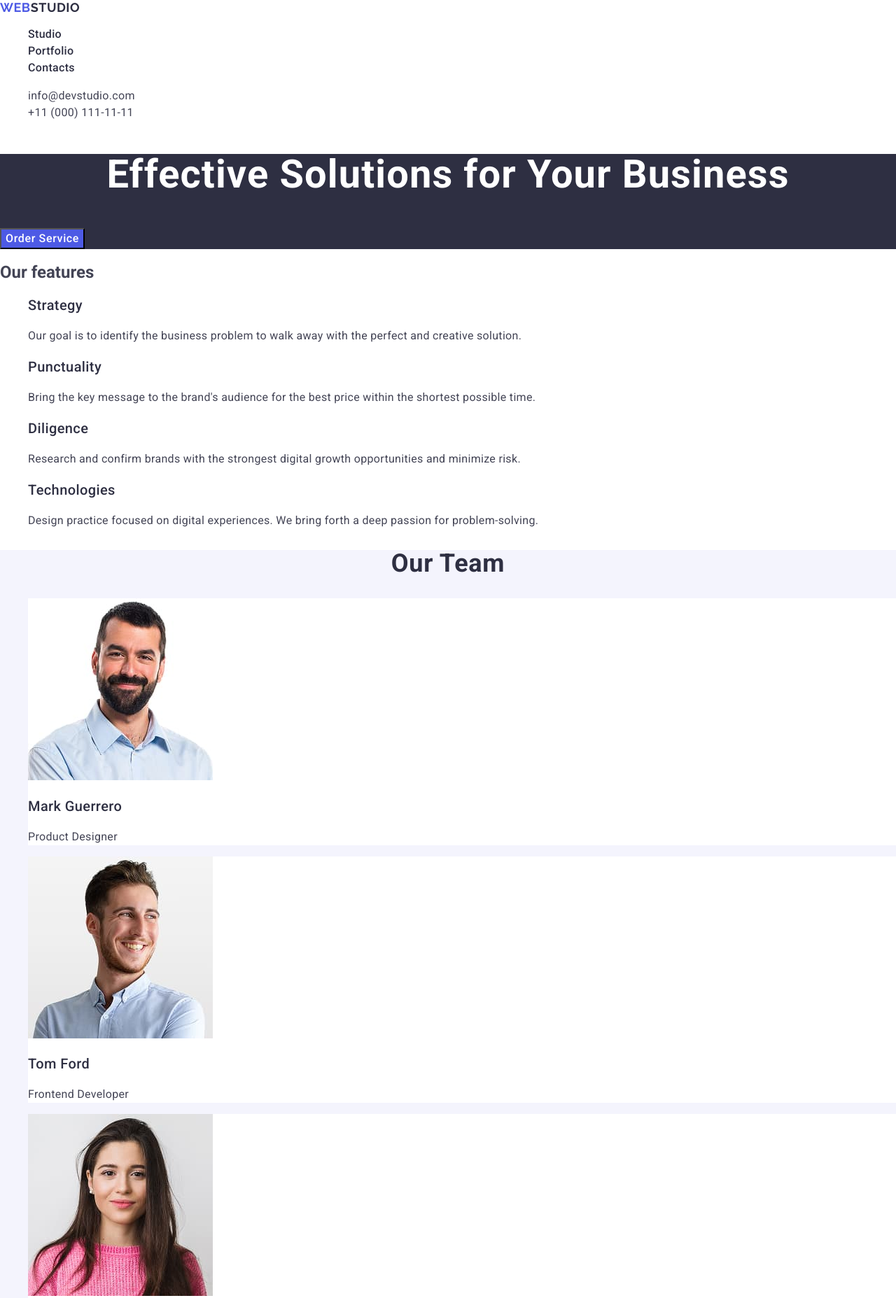
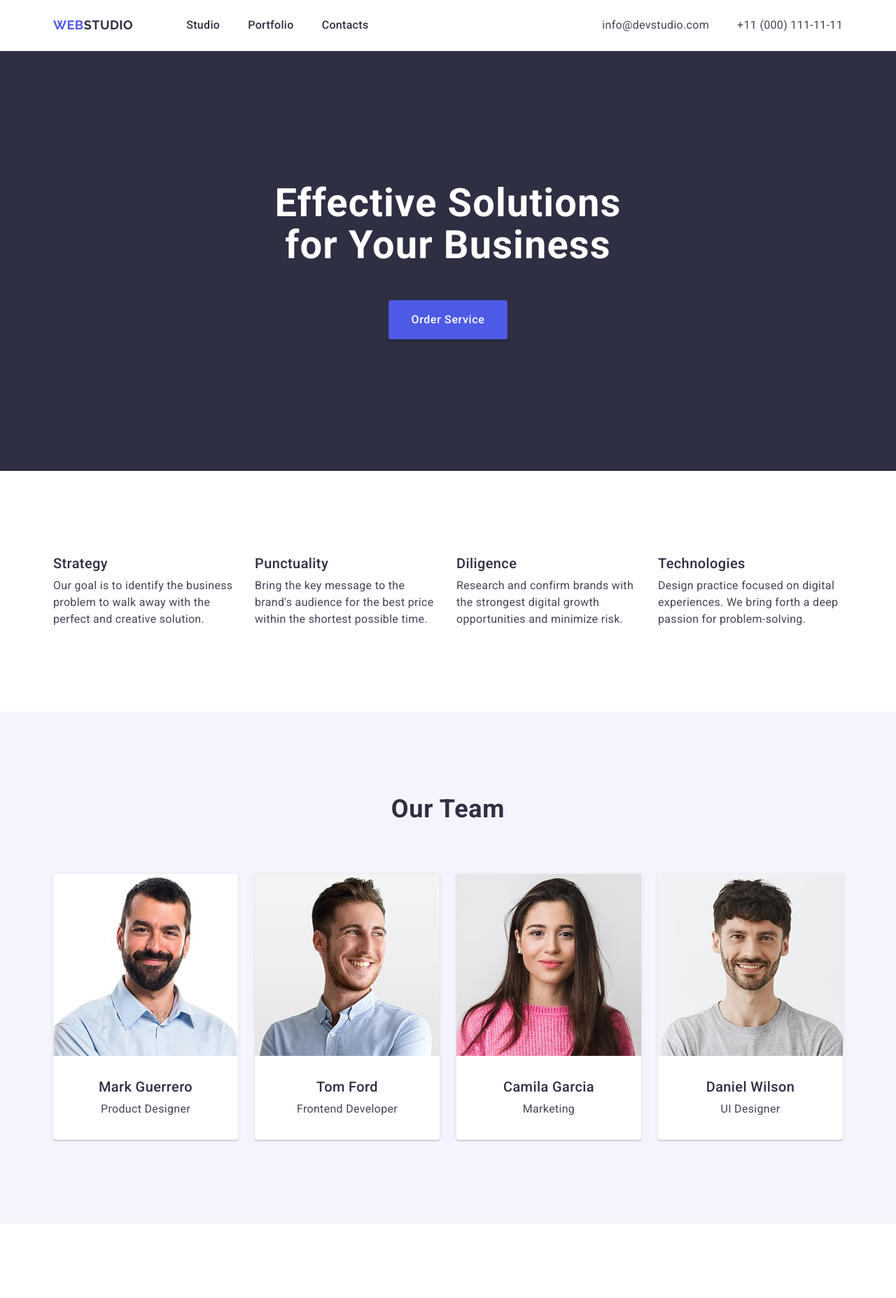
Before and after one commit to kutsarvasya/goit-markup-hw-3, a plain HTML site: page index.html in a window 1280 px wide. Shown: the top 1855 px of the page at 70% size. Drawn offline with nearby package versions, Linux system fonts and the light colour scheme.

Commit message:
finished homework

```diff
--- a/css/styles.css
+++ b/css/styles.css
@@ -5,10 +5,15 @@
   --background-color: #fff;
   --hover-color: #404bbf;
 }
+*,
+*::before,
+*::after {
+  box-sizing: border-box;
+}
 /* #region Common */
 
 body {
-  font-family: 'Roboto', sans-serif;
+  font-family: "Roboto", sans-serif;
   color: var(--text-color);
   background-color: var(--background-color);
 }
@@ -16,19 +21,44 @@ a {
   color: currentColor;
   text-decoration: none;
 }
+h1,
+h2,
+h3,
+h4,
+h5,
+h6,
+p {
+  margin: 0;
+}
 ul,
 ol {
   list-style: none;
+  padding: 0;
+  margin: 0;
 }
 button {
   font-family: inherit;
   color: currentColor;
   cursor: pointer;
+  border: none;
+  background-color: transparent;
+  font: inherit;
+}
+img {
+  display: block;
+  max-width: 100%;
+  height: auto;
+}
+.container {
+  max-width: 1158px;
+  padding: 0 15px;
+  margin: 0 auto;
 }
 /* #endregion */
+
 /* #region */
 .logo {
-  font-family: 'Raleway', sans-serif;
+  font-family: "Raleway", sans-serif;
   font-weight: 700;
   font-size: 18px;
   line-height: 1.17;
@@ -43,6 +73,7 @@ button {
   text-align: center;
   color: #2e2f42;
   text-transform: capitalize;
+  margin-bottom: 72px;
 }
 .subtitle {
   font-weight: 500;
@@ -50,6 +81,7 @@ button {
   line-height: 1.2;
   letter-spacing: 0.02em;
   color: #2e2f42;
+  margin-bottom: 8px;
 }
 .subtitle-text {
   line-height: 1.5;
@@ -57,11 +89,34 @@ button {
   color: #434455;
 }
 /* #endregion */
+
 /* #region header */
+.page-header {
+  border-bottom: 1px solid #e7e9fc;
+}
+.header-container {
+  display: flex;
+  align-items: center;
+}
+.header-nav {
+  display: flex;
+  align-items: center;
+}
 .header-logo .logo-part {
   color: var(--secondary-color);
 }
+.header-logo {
+  padding: 24px 0;
+  margin-right: 76px;
+}
+.nav-list {
+  display: flex;
+  align-items: center;
+  gap: 40px;
+}
 .nav-link {
+  display: block;
+  padding: 24px 0;
   font-weight: 500;
 
   line-height: 1.5;
@@ -75,9 +130,16 @@ button {
 
 .contacts {
   font-style: normal;
+  margin-left: auto;
 }
-
+.contacts-list {
+  display: flex;
+  align-items: center;
+  gap: 40px;
+}
 .contacts-link {
+  display: blockq;
+  padding: 24px 0;
   line-height: 1.5;
   letter-spacing: 0.02em;
   color: var(--text-color);
@@ -87,9 +149,15 @@ button {
   color: var(--hover-color);
 }
 /* #endregion */
+
 /* #region Hero */
 .hero {
   background-color: var(--secondary-color);
+  text-align: center;
+}
+.hero .container {
+  padding-top: 188px;
+  padding-bottom: 188px;
 }
 .hero-title {
   font-size: 56px;
@@ -97,15 +165,23 @@ button {
   letter-spacing: 0.02em;
   text-align: center;
   color: var(--background-color);
+  max-width: 496px;
+  margin: 0 auto;
+  margin-bottom: 48px;
 }
 .btn {
   background-color: var(--primary-color);
-  font-family: 'Roboto', sans-serif;
+  font-family: "Roboto", sans-serif;
   font-weight: 500;
   font-size: 16px;
   line-height: 1.5;
   letter-spacing: 0.04em;
   color: var(--background-color);
+  box-shadow: 0 4px 4px 0 rgba(0, 0, 0, 0.15);
+  padding: 16px 32px;
+  min-width: 169px;
+  min-height: 56px;
+  border-radius: 4px;
 }
 .btn:hover,
 .btn:focus {
@@ -113,14 +189,84 @@ button {
 }
 
 /* #endregion */
+
+/* #region features */
+
+.visually-hidden {
+  position: absolute;
+  width: 1px;
+  height: 1px;
+  margin: -1px;
+  border: 0;
+  padding: 0;
+  white-space: nowrap;
+  clip-path: inset(100%);
+  clip: rect(0, 0, 0, 0);
+  overflow: hidden;
+}
+.features .container {
+  padding-top: 120px;
+  padding-bottom: 120px;
+}
+.features-list {
+  display: flex;
+  gap: 24px;
+}
+.features-item {
+  width: calc((100% - 24px * 3) / 4);
+}
+/* #endregion */
+
 /* #region Team */
 .team {
   background-color: #f4f4fd;
 }
+.team .container {
+  padding-top: 120px;
+  padding-bottom: 120px;
+}
+.team-list {
+  display: flex;
+  flex-wrap: wrap;
+  gap: 24px;
+  justify-content: center;
+}
 .team-item {
   background-color: var(--background-color);
+  width: calc((100% - 24px * 3) / 4);
+  border-radius: 0 0 4px 4px;
+  box-shadow: 0 2px 1px 0 rgba(46, 47, 66, 0.08),
+    0 1px 1px 0 rgba(46, 47, 66, 0.16), 0 1px 6px 0 rgba(46, 47, 66, 0.08);
+}
+.team-card {
+  padding: 32px 16px;
+  text-align: center;
 }
 /* #endregion */
+
+/* #region Portfolio */
+.portfolio .container {
+  padding-top: 120px;
+  padding-bottom: 120px;
+}
+.portfolio-list {
+  display: flex;
+  flex-wrap: wrap;
+  gap: 24px;
+}
+.portfolio-item {
+  width: calc((100% - 24px * 2) / 3);
+}
+.portfolio-card {
+  border-bottom: 1px solid #e7e9fc;
+  border-left: 1px solid #e7e9fc;
+  border-right: 1px solid #e7e9fc;
+  padding-top: 32px;
+  padding-bottom: 32px;
+  padding-left: 16px;
+}
+/* #endregion */
+
 /* #region footer */
 .page-footer {
   background-color: var(--secondary-color);
@@ -128,9 +274,18 @@ button {
 .footer-logo .logo-part {
   color: #f4f4fd;
 }
+.footer-logo {
+  display: inline-block;
+  margin-bottom: 16px;
+}
 .footer-text {
   line-height: 1.5;
   letter-spacing: 0.02em;
   color: #f4f4fd;
+  width: 264px;
+}
+.page-footer .container {
+  padding-top: 100px;
+  padding-bottom: 100px;
 }
 /* #endregion */
--- a/index.html
+++ b/index.html
@@ -21,6 +21,7 @@
   </head>
   <body>
     <header class="page-header">
+      <div class="container header-container">
         <nav class="header-nav">
           <a class="logo header-logo" href="./index.html"
             >Web<span class="logo-part">Studio</span></a
@@ -47,20 +48,24 @@
             </li>
           </ul>
         </address>
+      </div>
     </header>
     <main>
       <section class="hero">
+        <div class="container">
           <h1 class="hero-title">Effective Solutions for Your Business</h1>
           <button class="btn" type="button">Order Service</button>
+        </div>
       </section>
       <section class="features">
+        <div class="container">
           <h2 class="visually-hidden">Our features</h2>
           <ul class="features-list">
             <li class="features-item">
               <h3 class="subtitle">Strategy</h3>
               <p class="subtitle-text">
-              Our goal is to identify the business problem to walk away with the
-              perfect and creative solution.
+                Our goal is to identify the business problem to walk away with
+                the perfect and creative solution.
               </p>
             </li>
             <li class="features-item">
@@ -85,8 +90,10 @@
               </p>
             </li>
           </ul>
+        </div>
       </section>
       <section class="team">
+        <div class="container">
           <h2 class="section-title">Our Team</h2>
           <ul class="team-list">
             <li class="team-item">
@@ -96,8 +103,10 @@
                 width="264"
                 height="260"
               />
+              <div class="team-card">
                 <h3 class="subtitle">Mark Guerrero</h3>
                 <p class="subtitle-text">Product Designer</p>
+              </div>
             </li>
             <li class="team-item">
               <img
@@ -106,8 +115,10 @@
                 width="264"
                 height="260"
               />
+              <div class="team-card">
                 <h3 class="subtitle">Tom Ford</h3>
                 <p class="subtitle-text">Frontend Developer</p>
+              </div>
             </li>
             <li class="team-item">
               <img
@@ -116,8 +127,10 @@
                 width="264"
                 height="260"
               />
+              <div class="team-card">
                 <h3 class="subtitle">Camila Garcia</h3>
                 <p class="subtitle-text">Marketing</p>
+              </div>
             </li>
             <li class="team-item">
               <img
@@ -126,12 +139,16 @@
                 width="264"
                 height="260"
               />
+              <div class="team-card">
                 <h3 class="subtitle">Daniel Wilson</h3>
                 <p class="subtitle-text">UI Designer</p>
+              </div>
             </li>
           </ul>
+        </div>
       </section>
       <section class="portfolio">
+        <div class="container">
           <h2 class="section-title">Our Portfolio</h2>
           <ul class="portfolio-list">
             <li class="portfolio-item">
@@ -141,8 +158,10 @@
                 width="360"
                 height="300"
               />
+              <div class="portfolio-card">
                 <h3 class="subtitle">Banking App</h3>
                 <p class="subtitle-text">App</p>
+              </div>
             </li>
             <li class="portfolio-item">
               <img
@@ -151,8 +170,10 @@
                 width="360"
                 height="300"
               />
+              <div class="portfolio-card">
                 <h3 class="subtitle">Cashless Payment</h3>
                 <p class="subtitle-text">Marketing</p>
+              </div>
             </li>
             <li class="portfolio-item">
               <img
@@ -161,8 +182,10 @@
                 width="360"
                 height="300"
               />
+              <div class="portfolio-card">
                 <h3 class="subtitle">Meditation App</h3>
                 <p class="subtitle-text">App</p>
+              </div>
             </li>
             <li class="portfolio-item">
               <img
@@ -171,8 +194,10 @@
                 width="360"
                 height="300"
               />
+              <div class="portfolio-card">
                 <h3 class="subtitle">Taxi Service</h3>
                 <p class="subtitle-text">Marketing</p>
+              </div>
             </li>
             <li class="portfolio-item">
               <img
@@ -181,8 +206,10 @@
                 width="360"
                 height="300"
               />
+              <div class="portfolio-card">
                 <h3 class="subtitle">Screen Illustrations</h3>
                 <p class="subtitle-text">Design</p>
+              </div>
             </li>
             <li class="portfolio-item">
               <img
@@ -191,20 +218,25 @@
                 width="360"
                 height="300"
               />
+              <div class="portfolio-card">
                 <h3 class="subtitle">Online Courses</h3>
                 <p class="subtitle-text">Marketing</p>
+              </div>
             </li>
           </ul>
+        </div>
       </section>
     </main>
     <footer class="page-footer">
+      <div class="container">
         <a class="logo footer-logo" href="./index.html"
           >Web<span class="logo-part">Studio</span></a
         >
         <p class="footer-text">
-        Increase the flow of customers and sales for your business with digital
-        marketing & growth solutions.
+          Increase the flow of customers and sales for your business with
+          digital marketing & growth solutions.
         </p>
+      </div>
     </footer>
   </body>
 </html>
```
Lines whose indentation alone changed are shown as unchanged.
